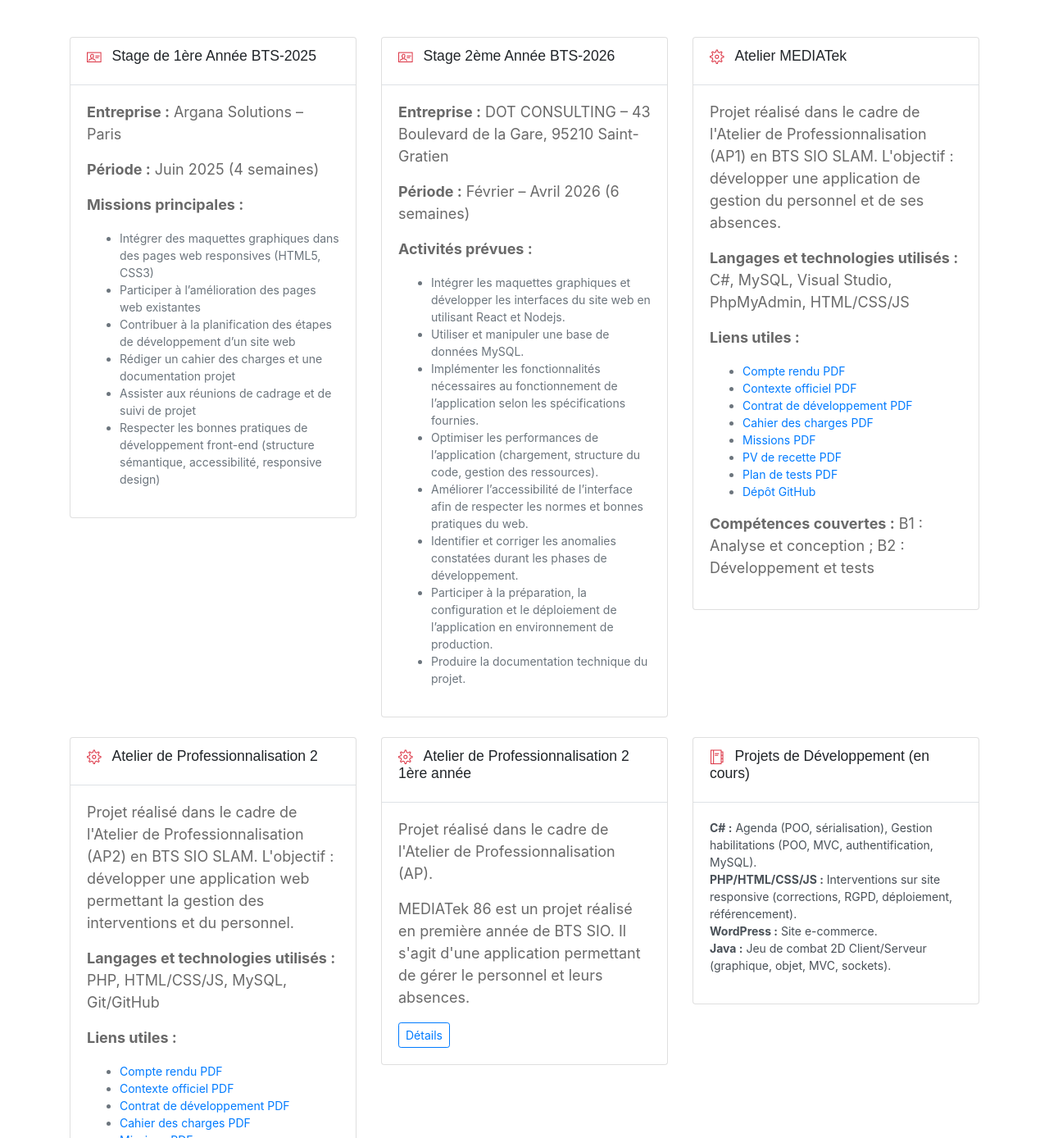
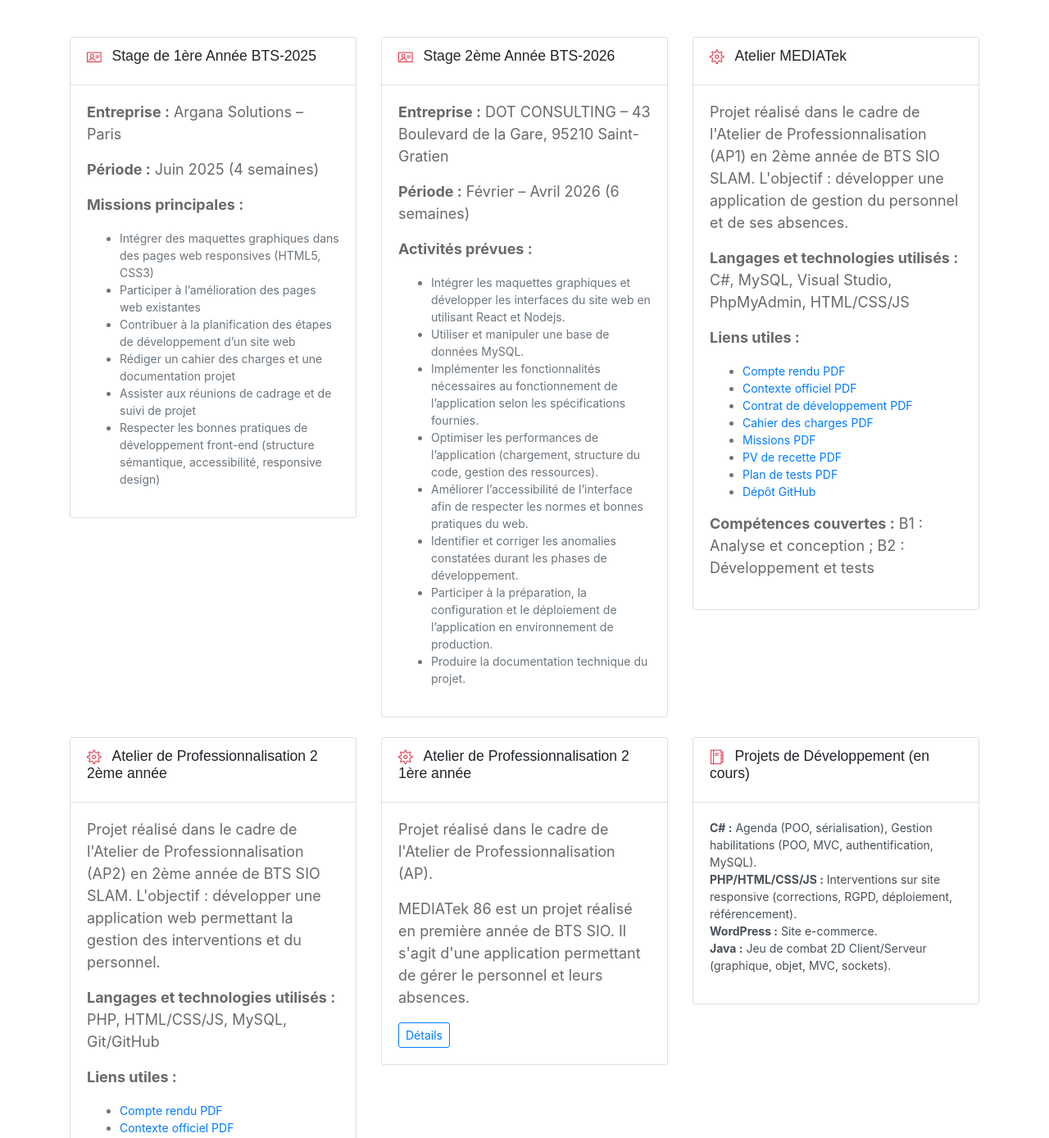
Before and after one commit to zennouikram/Portfolio-, a website: page public_html/index.html in a window 1280 px wide. Shown: the part 3422-4810 px from the top of the page at 82% size. Drawn offline with nearby package versions, Linux system fonts and the light colour scheme.

```diff
--- a/public_html/index.html
+++ b/public_html/index.html
@@ -532,7 +532,7 @@
     </div>
     <div class="card-body">
       <p>
-        Projet réalisé dans le cadre de l'Atelier de Professionnalisation (AP1) en BTS SIO SLAM.
+        Projet réalisé dans le cadre de l'Atelier de Professionnalisation (AP1) en 2ème année de BTS SIO SLAM.
         L'objectif : développer une application de gestion du personnel et de ses absences.
       </p>
 
@@ -558,12 +558,12 @@
   <div class="card mb-4 vignette">
     <div class="card-header">
       <h5 class="card-title">
-        <i class="ti-settings text-danger pr-2"></i> Atelier de Professionnalisation 2
+        <i class="ti-settings text-danger pr-2"></i> Atelier de Professionnalisation 2 2ème année
       </h5>
     </div>
     <div class="card-body">
       <p>
-        Projet réalisé dans le cadre de l'Atelier de Professionnalisation (AP2) en BTS SIO SLAM.
+        Projet réalisé dans le cadre de l'Atelier de Professionnalisation (AP2) en 2ème année de BTS SIO SLAM.
         L'objectif : développer une application web permettant la gestion des interventions et du personnel.
       </p>
 
```
